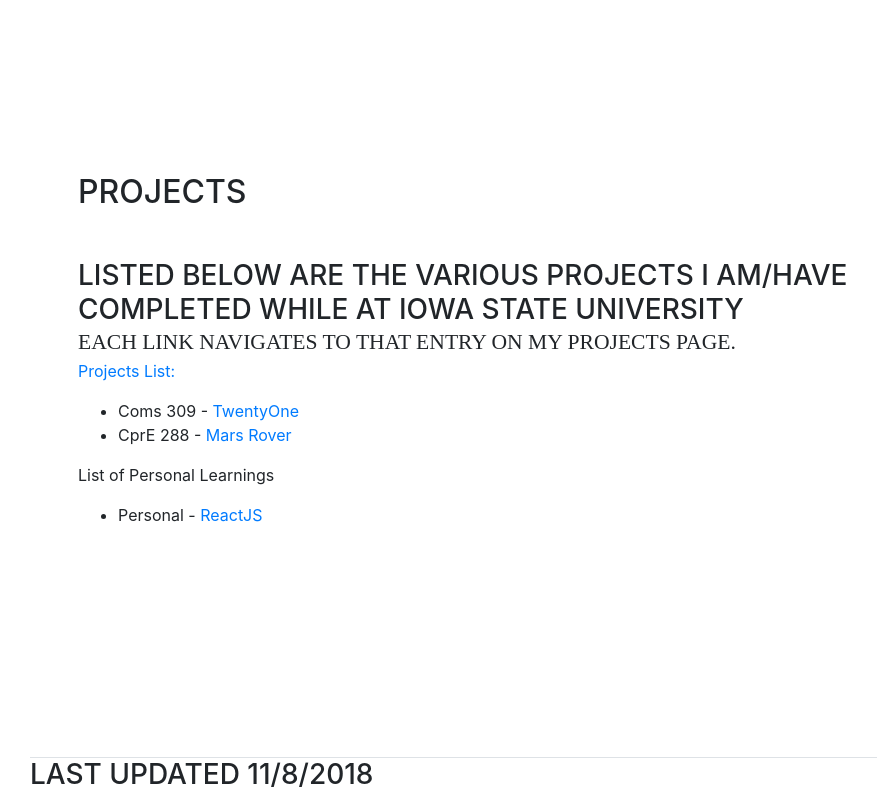
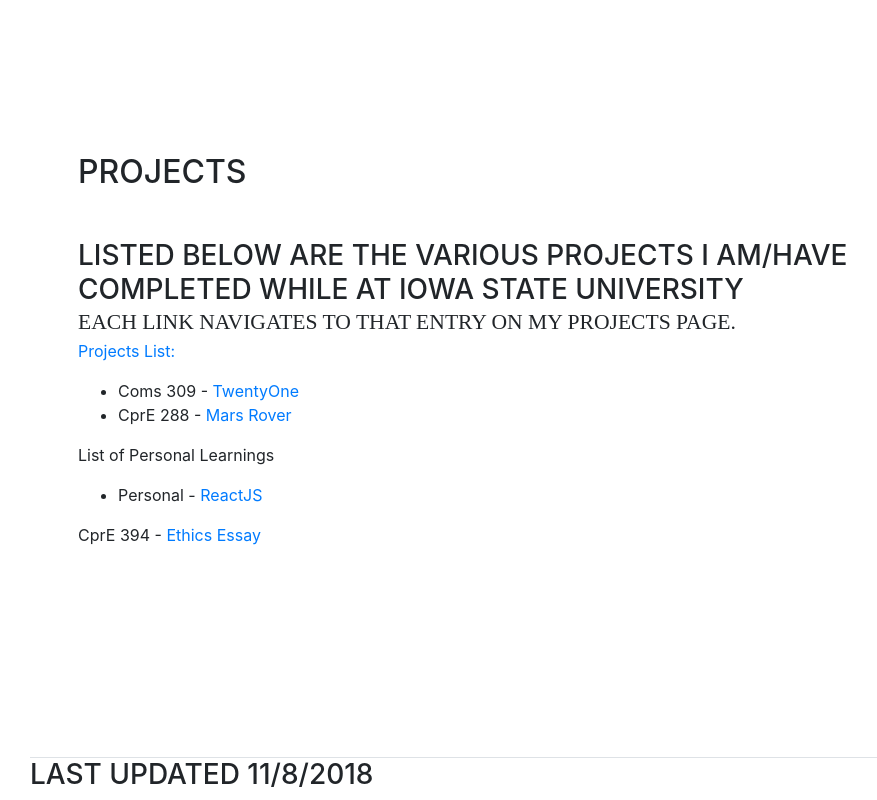
Before and after one commit to KeatonDJ/KeatonDJ.github.io, a website with bundled scripts: page index.html in a window 1280 px wide. Shown: the part 3352-4152 px from the top of the page, without its empty margins (242-1119 px from the left). Built offline with nearby package versions, Linux system fonts and the light colour scheme; a web font is replaced by a local one.

Commit message:
Added ethics essay for CprE 394

```diff
--- a/index.html
+++ b/index.html
@@ -245,6 +245,7 @@
 						Personal - <a href="projectsPage.html#reactjs">ReactJS</a>
 						</li>
 					</ul>
+					<p>CprE 394 - <a href="files/ethics.pdf"> Ethics Essay</a></p>
 				</div>
 
 
```
Also changed, not shown: 1 other file.
